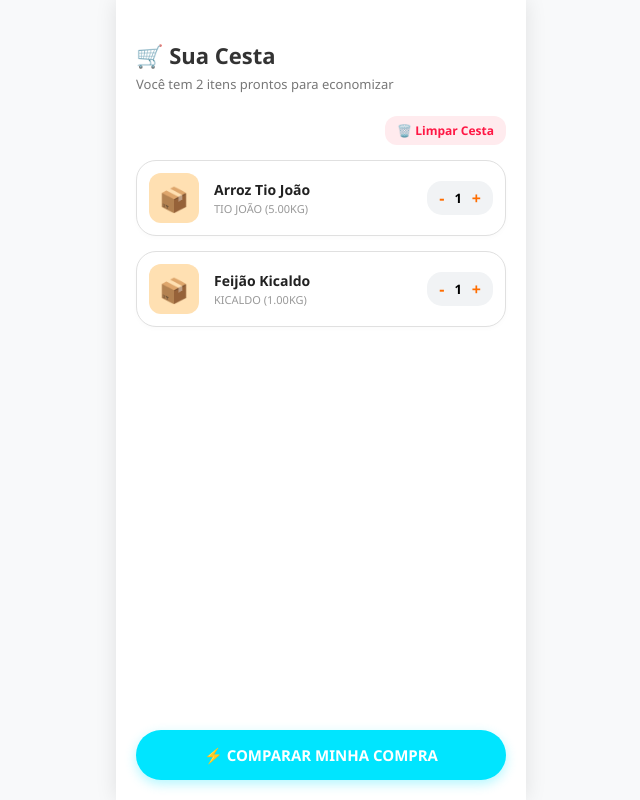
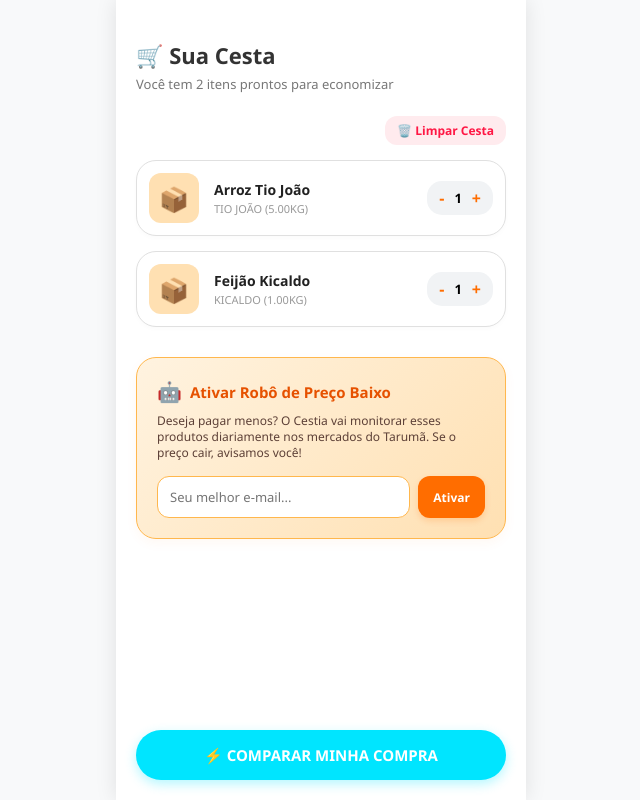
Before and after one commit to Abraaonunes1404/codigos-vs-code, a Django app: page /cesta/ in a window 1280 px wide. Shown: the whole page, without its empty margins (319-959 px from the left). Run offline with Django 5.2, Linux system fonts and the light colour scheme; data comes from the database, SQL or seed files in the repository.

Commit message:
Remove trava do if e deixa card do robo fixo no carrinho

```diff
--- a/core/templates/cestia/cesta.html
+++ b/core/templates/cestia/cesta.html
@@ -54,9 +54,23 @@
             </div>
         </div>
         {% endfor %}
+                <!-- Card de Ativação do Robô de Alertas Cestia -->
+        <div style="background: linear-gradient(135deg, #FFF3E0, #FFE0B2); border: 1px solid #FFB74D; padding: 20px; border-radius: 20px; margin-top: 30px; box-shadow: 0 4px 12px rgba(255,109,0,0.05);">
+            <div style="display: flex; align-items: center; gap: 8px; margin-bottom: 8px;">
+                <span style="font-size: 20px;">🤖</span>
+                <h4 style="color: #E65100; font-size: 15px; font-weight: 700;">Ativar Robô de Preço Baixo</h4>
+            </div>
+            <p style="font-size: 12px; color: #5D4037; line-height: 16px; margin-bottom: 15px;">
+                Deseja pagar menos? O Cestia vai monitorar esses produtos diariamente nos mercados do Tarumã. Se o preço cair, avisamos você!
+            </p>
+            <div style="display: flex; gap: 8px;">
+                <input type="email" placeholder="Seu melhor e-mail..." style="flex: 1; height: 42px; border: 1px solid #FFB74D; border-radius: 12px; padding-left: 12px; font-size: 13px; outline: none; background-color: #FFF;">
+                <button onclick="alert('✉️ Perfeito! O robô do Cestia já está monitorando sua cesta de compras!')" style="background-color: #FF6D00; color: #FFF; border: none; padding: 0 15px; border-radius: 12px; font-size: 12px; font-weight: bold; cursor: pointer; box-shadow: 0 3px 6px rgba(255,109,0,0.2);">
+                    Ativar
+                </button>
+            </div>
+        </div>
         <div class="rodape-fixo">
             <a href="/resultado-cestia/" class="btn-comparar">⚡ COMPARAR MINHA COMPRA</a>
         </div>
     </div>
-</body>
-</html>
```
